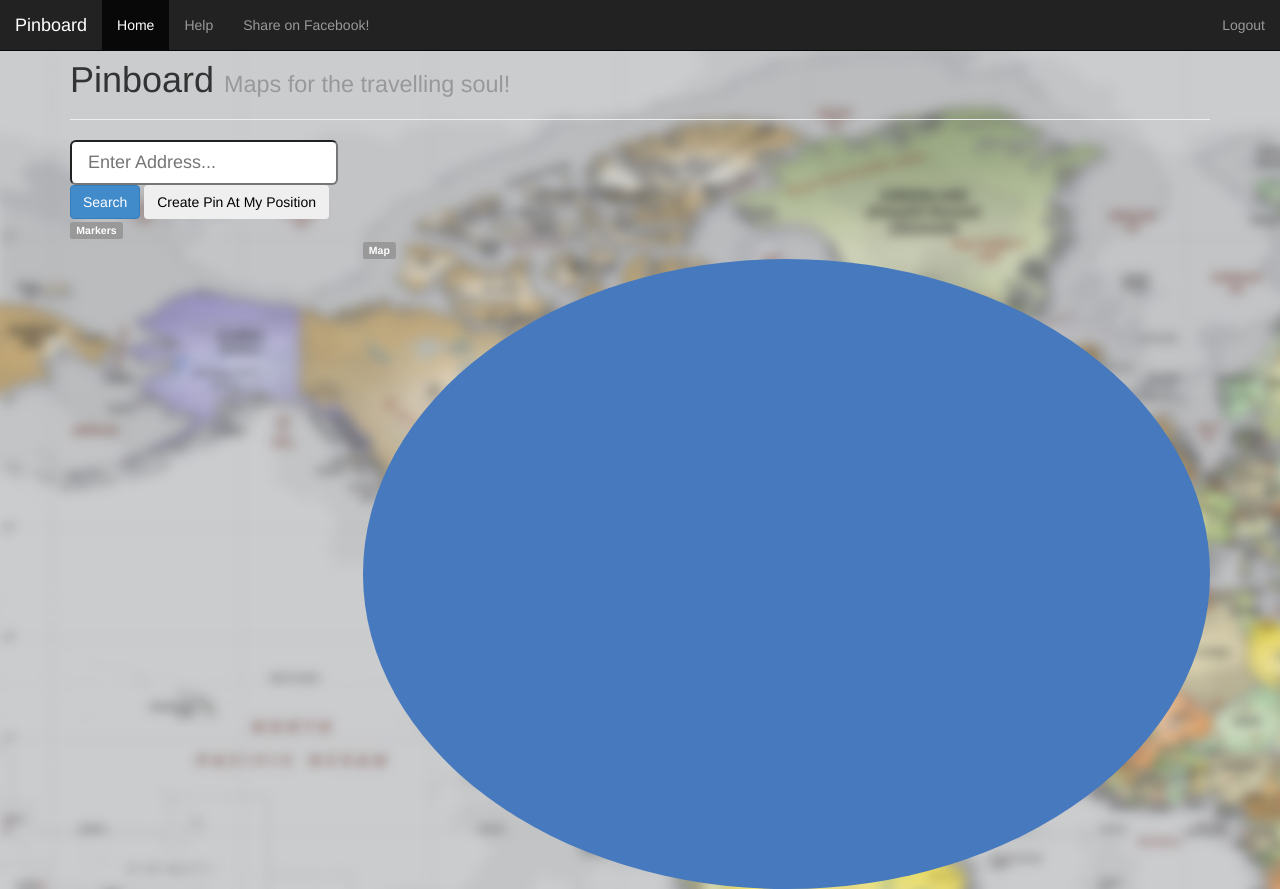
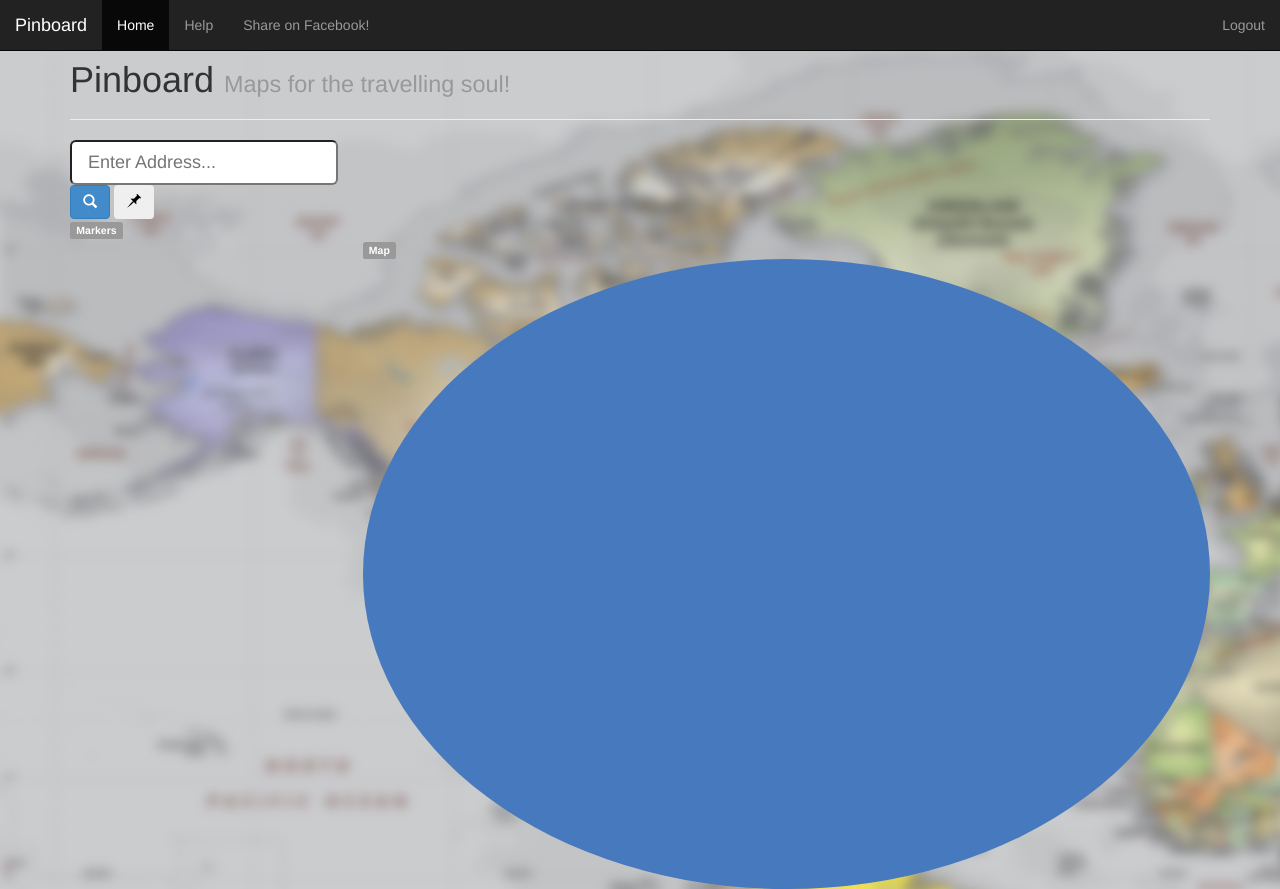
Before and after one commit to magnusandy/350GroupProject, a PHP site: page /display.php in a window 1280 px wide. Run offline with PHP 8.4, Linux system fonts and the light colour scheme; the visitor is signed in with stand-in values (Sample User, id 1); data that the repository does not hold is empty; some libraries are stand-ins or nearby versions.

Commit message:
Glyphicon Support

```diff
--- a/pinboard/css/style.css
+++ b/pinboard/css/style.css
@@ -17,7 +17,7 @@ body,
 
 body{
     background-image: url(worldmapBlur.jpg);
-    background-size: auto 200%;
+    background-size: cover 100%;
     background-repeat: no-repeat;
 }
 
--- a/pinboard/display.php
+++ b/pinboard/display.php
@@ -132,8 +132,8 @@
 		</div>
 	</div>
         <input type="text" placeholder="Enter Address..." class="input-lg"><br>
-    <button type="button" class="btn btn-med btn-primary" id="update" onclick="doSomething();">Search</button>
-    <button type="button" class="btn btn-med" onclick="centerOnMe()">Create Pin At My Position</button><br>
+    <button type="button" class="btn btn-med btn-primary" id="search" title="Search!" onclick="doSomething();"><span class="glyphicon glyphicon-search"></span></button>
+    <button type="button" class="btn btn-med" onclick="centerOnMe()" title="Place marker at current destination!"><span class="glyphicon glyphicon-pushpin"></button><br>
 	<span class="label label-default">Markers</span>
 	<div class="row clearfix" id="rowmap">
 		<div class="col-md-3 column">
```
